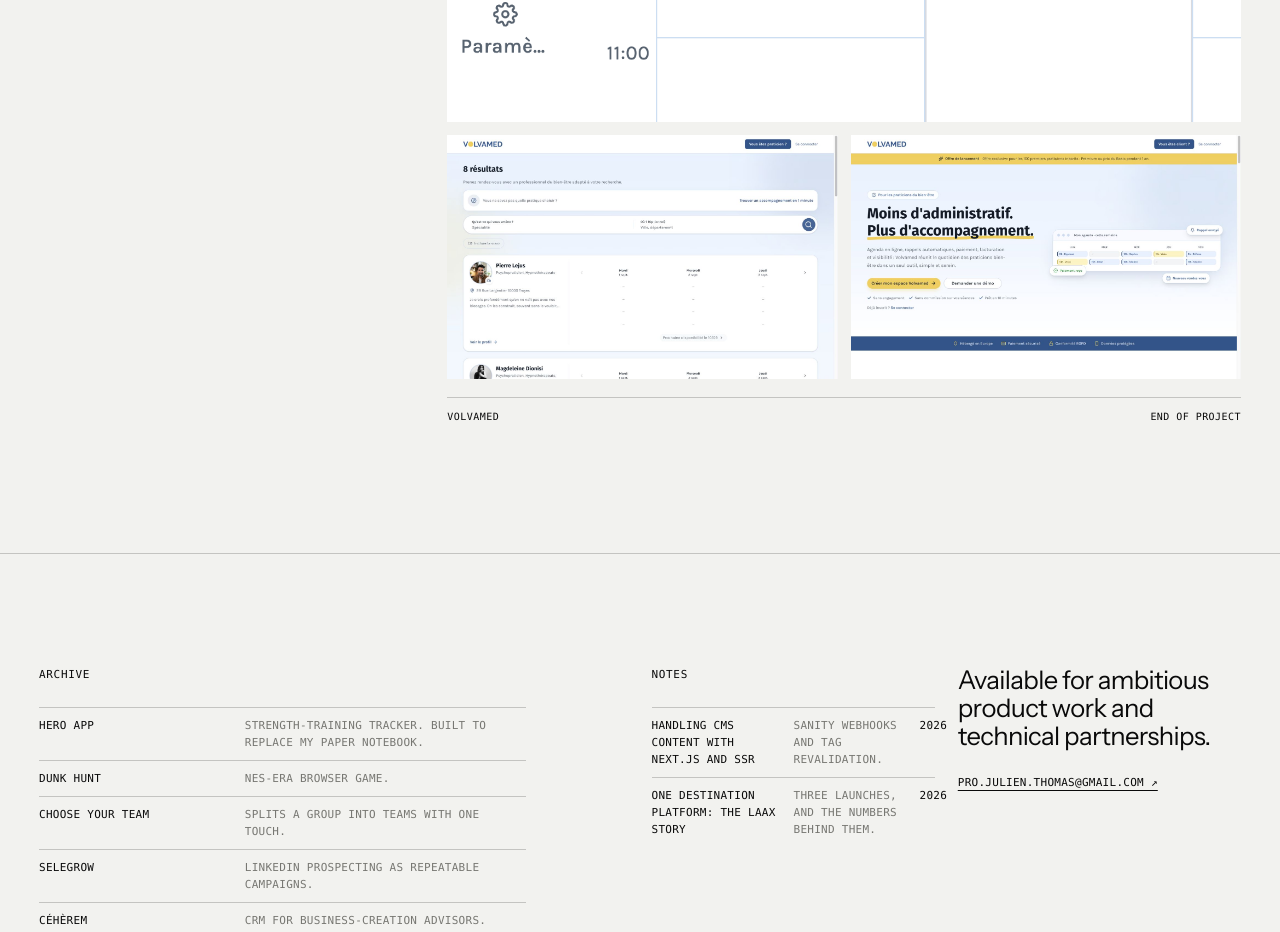
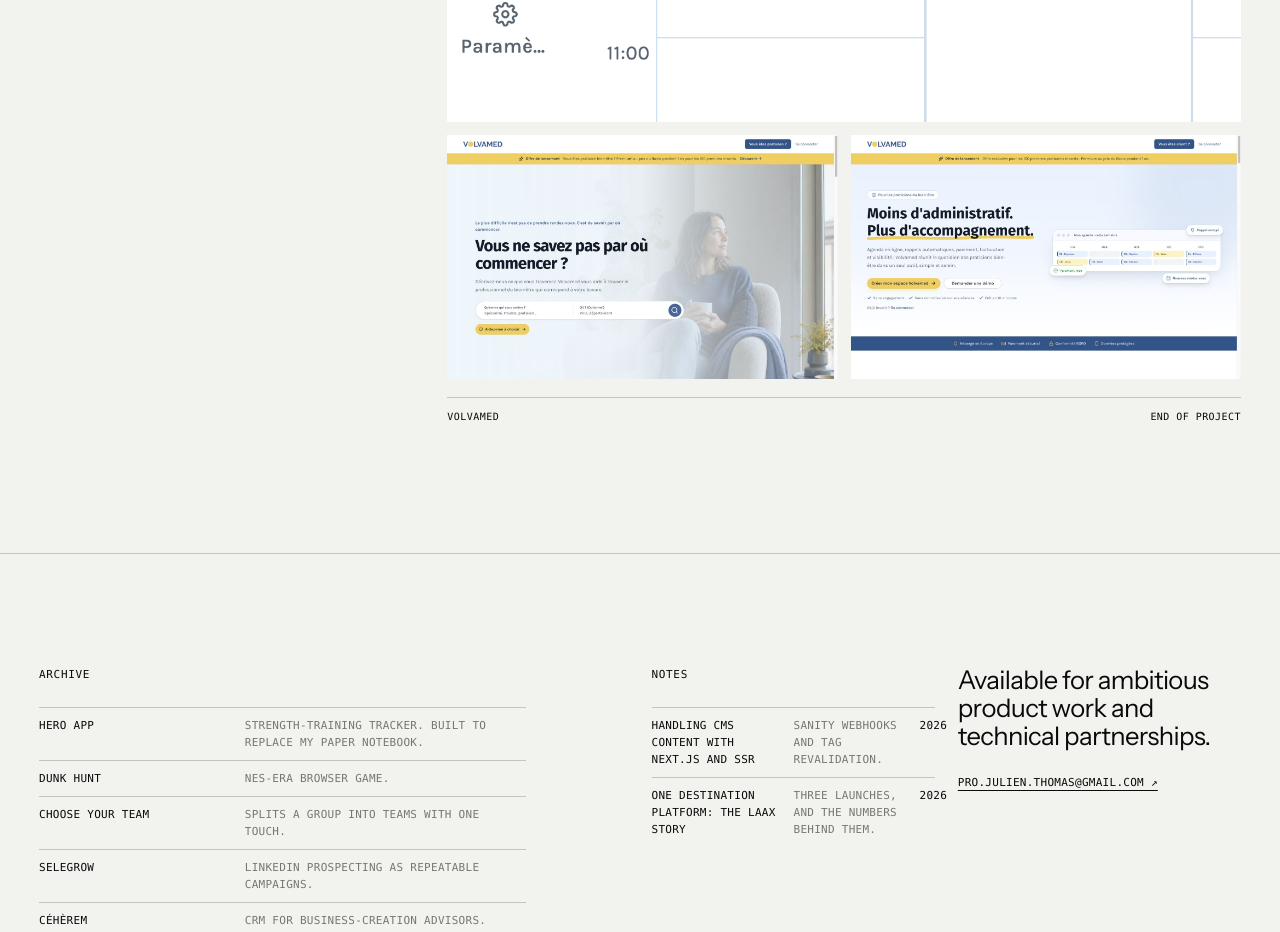
Before and after one commit to doncarlo5/projulienthomas, a Next.js app: page / in a window 1280 px wide. Shown: the part 6860-7792 px from the top of the page. Built offline with nearby package versions, Linux system fonts and the light colour scheme; no server answers; a web font is replaced by a local one.

Commit message:
Use current Volvamed homepage image

```diff
--- a/app/data.ts
+++ b/app/data.ts
@@ -274,8 +274,8 @@ export const PROJECTS: Project[] = [
         height: 1280,
       },
       {
-        src: '/portfolio/volvamed-search.png',
-        alt: 'Volvamed practitioner search results and appointment availability',
+        src: '/portfolio/volvamed-home.png',
+        alt: 'Volvamed homepage guiding visitors toward the right wellbeing practitioner',
         width: 1440,
         height: 900,
         layout: 'half',
```
Also changed, not shown: public/portfolio/volvamed-home.png (added), public/portfolio/volvamed-search.png (deleted).
